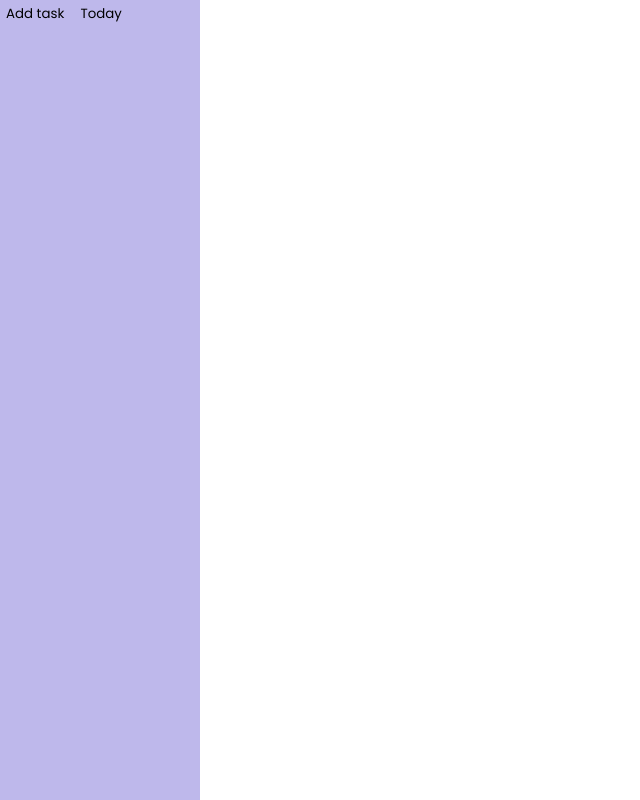
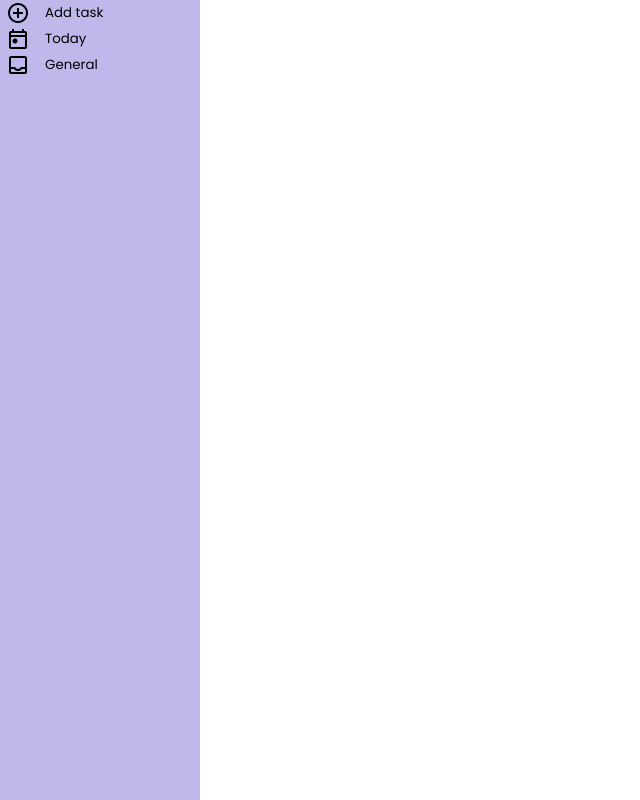
Before and after one commit to Gulcan00/todo-list, a website built with webpack: page src/template.html in a window 1280 px wide. Shown: the whole page, without its empty margins (0-640 px from the left). Built offline with nearby package versions, Linux system fonts and the light colour scheme.

Commit message:
Add flexbox and icons to sidebar

```diff
--- a/src/style.css
+++ b/src/style.css
@@ -30,4 +30,7 @@ body {
     border: none;
     background-color: transparent;
     font-family: inherit;
+    display: flex;
+    align-items: center;
+    gap: 15px;
 }
--- a/src/template.html
+++ b/src/template.html
@@ -1,18 +1,39 @@
 <!DOCTYPE html>
 <html lang="en">
+
 <head>
     <meta charset="UTF-8">
     <meta name="viewport" content="width=device-width, initial-scale=1.0">
     <title>Todo List</title>
     <link rel="stylesheet" href="https://fonts.googleapis.com/css?family=Poppins">
-    <link rel="icon" href="./images/task_alt_FILL0_wght400_GRAD0_opsz24.png" type="image/png"/>
+    <link rel="icon" href="./images/task_alt_FILL0_wght400_GRAD0_opsz24.png" type="image/png" />
+    <link rel="stylesheet"
+        href="https://fonts.googleapis.com/css2?family=Material+Symbols+Outlined:opsz,wght,FILL,GRAD@20..48,100..700,0..1,-50..200" />
 </head>
+
 <body>
     <div class="container">
         <nav class="sidebar">
-            <button type="button">Add task</button>
-            <button type="button">Today</button>
+            <button type="button">
+                <span class="material-symbols-outlined">
+                    add_circle
+                </span>
+                Add task
+            </button>
+            <button type="button">
+                <span class="material-symbols-outlined">
+                    today
+                </span>
+                Today
+            </button>
+            <button type="button">
+                <span class="material-symbols-outlined">
+                    inbox
+                </span>
+                General
+            </button>
         </nav>
     </div>
 </body>
+
 </html>
```
